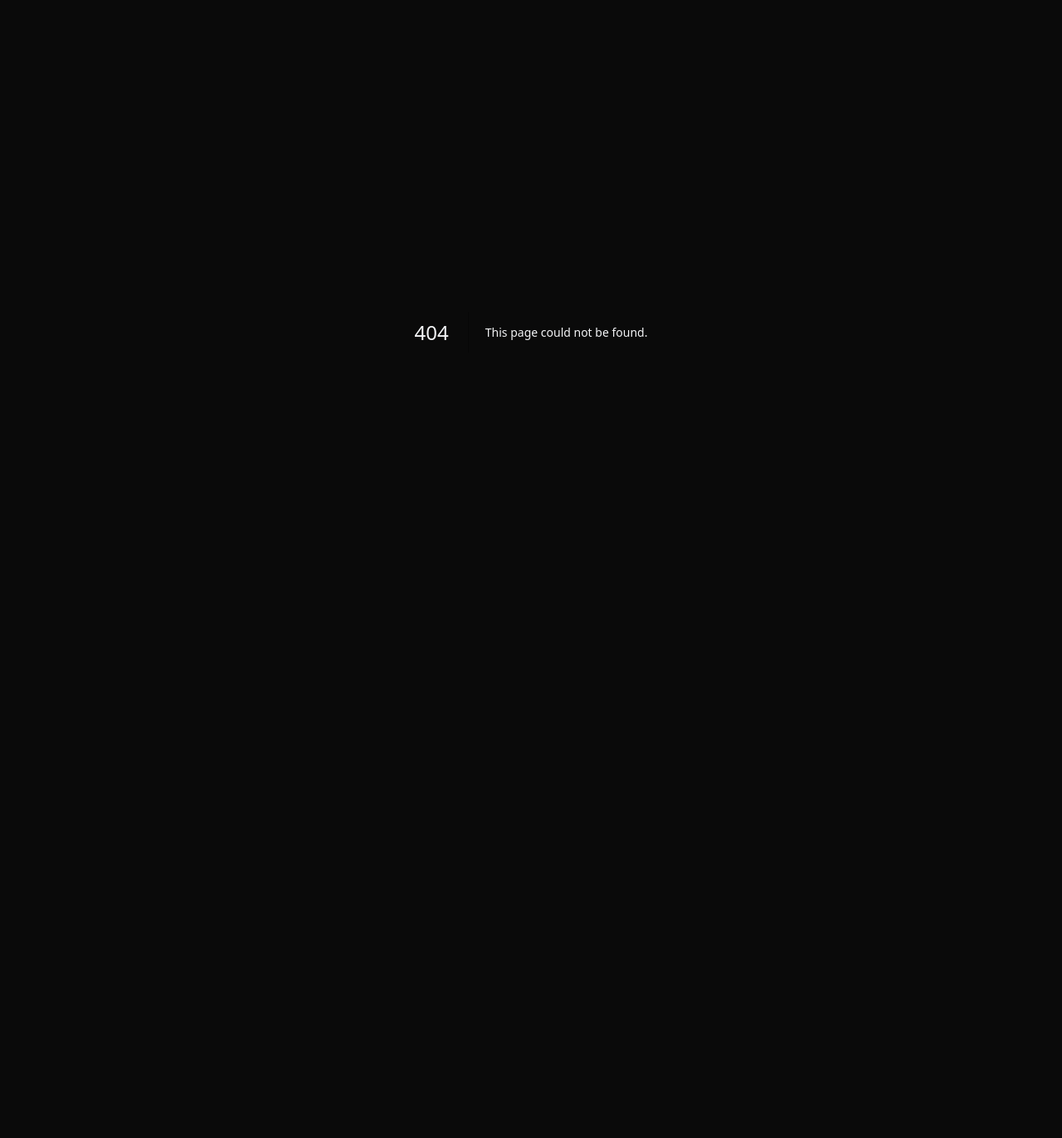
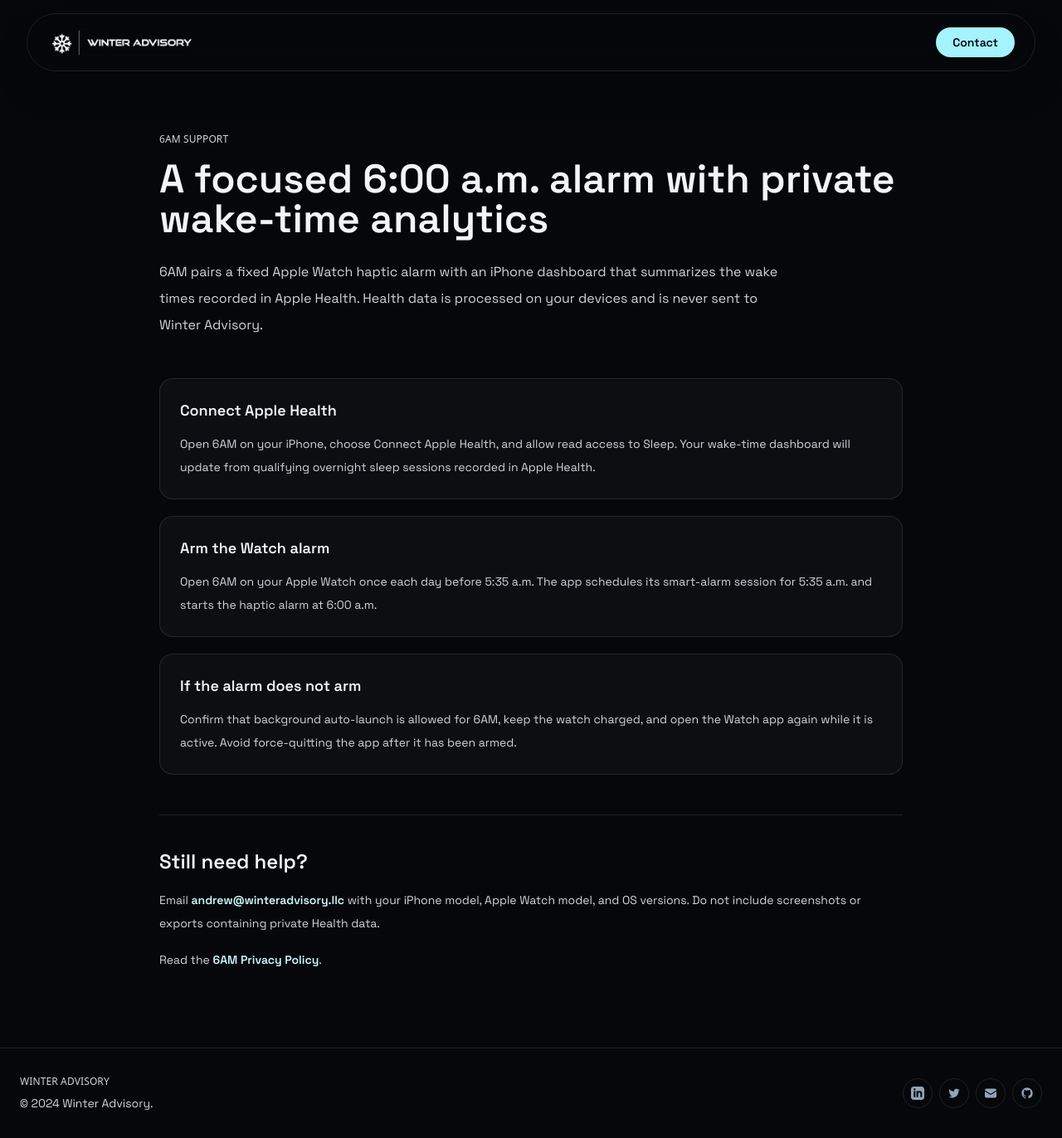
Before and after one commit to acwints/winter-advisory, a Next.js app: page /sixam in a window 1280 px wide. Before the commit this address had no page. Shown: the whole page at 83% size. Before the commit the page ends 800 px from the top, so only its background shows below. Built offline with nearby package versions, Linux system fonts and the light colour scheme; a web font is replaced by a local one.

Commit message:
Add SixAM support and privacy pages

```diff
--- a/src/app/sitemap.ts
+++ b/src/app/sitemap.ts
@@ -9,6 +9,14 @@
     url: 'https://winteradvisory.llc/contact',
     priority: 0.9,
   },
+  {
+    url: 'https://winteradvisory.llc/sixam',
+    priority: 0.7,
+  },
+  {
+    url: 'https://winteradvisory.llc/sixam/privacy',
+    priority: 0.5,
+  },
 ]
 
 export default function sitemap(): MetadataRoute.Sitemap {
--- /dev/null
+++ b/src/app/sixam/page.tsx
@@ -0,0 +1,101 @@
+import type { Metadata } from 'next'
+import Link from 'next/link'
+import { Footer } from '@/components/Footer'
+import { Header } from '@/components/Header'
+
+const url = 'https://winteradvisory.llc/sixam'
+
+export const metadata: Metadata = {
+  title: '6AM Support | Winter Advisory',
+  description:
+    'Setup help, troubleshooting, and privacy information for the 6AM iPhone and Apple Watch app.',
+  alternates: {
+    canonical: url,
+  },
+  openGraph: {
+    title: '6AM Support | Winter Advisory',
+    description:
+      'Setup help and troubleshooting for the private wake-time analytics and Apple Watch alarm app.',
+    url,
+    type: 'website',
+  },
+}
+
+const supportSections = [
+  {
+    title: 'Connect Apple Health',
+    body: 'Open 6AM on your iPhone, choose Connect Apple Health, and allow read access to Sleep. Your wake-time dashboard will update from qualifying overnight sleep sessions recorded in Apple Health.',
+  },
+  {
+    title: 'Arm the Watch alarm',
+    body: 'Open 6AM on your Apple Watch once each day before 5:35 a.m. The app schedules its smart-alarm session for 5:35 a.m. and starts the haptic alarm at 6:00 a.m.',
+  },
+  {
+    title: 'If the alarm does not arm',
+    body: 'Confirm that background auto-launch is allowed for 6AM, keep the watch charged, and open the Watch app again while it is active. Avoid force-quitting the app after it has been armed.',
+  },
+]
+
+export default function SixAMSupportPage() {
+  return (
+    <main className="min-h-screen overflow-hidden bg-[#05070a] text-slate-100">
+      <Header />
+
+      <section className="relative px-6 pb-20 pt-36 sm:pt-40 lg:px-8 lg:pb-24">
+        <div className="absolute inset-0 -z-10 bg-[radial-gradient(circle_at_72%_18%,rgba(103,232,249,0.1),transparent_38%),linear-gradient(135deg,#05070a_0%,#0d1b1e_52%,#111318_100%)]" />
+        <div className="mx-auto max-w-4xl">
+          <p className="font-microgramma text-xs uppercase text-cyan-200">
+            6AM Support
+          </p>
+          <h1 className="mt-4 text-4xl font-semibold text-white sm:text-5xl">
+            A focused 6:00 a.m. alarm with private wake-time analytics
+          </h1>
+          <p className="mt-6 max-w-3xl text-base leading-8 text-slate-300">
+            6AM pairs a fixed Apple Watch haptic alarm with an iPhone dashboard
+            that summarizes the wake times recorded in Apple Health. Health data
+            is processed on your devices and is never sent to Winter Advisory.
+          </p>
+
+          <div className="mt-12 grid gap-5">
+            {supportSections.map((section) => (
+              <section
+                key={section.title}
+                className="rounded-2xl border border-white/10 bg-white/[0.03] p-6"
+              >
+                <h2 className="text-lg font-semibold text-white">{section.title}</h2>
+                <p className="mt-3 text-sm leading-7 text-slate-400">{section.body}</p>
+              </section>
+            ))}
+          </div>
+
+          <section className="mt-12 border-t border-white/10 pt-10">
+            <h2 className="text-2xl font-semibold text-white">Still need help?</h2>
+            <p className="mt-4 text-sm leading-7 text-slate-400">
+              Email{' '}
+              <a
+                href="mailto:andrew@winteradvisory.llc"
+                className="font-semibold text-cyan-100 transition hover:text-white"
+              >
+                andrew@winteradvisory.llc
+              </a>{' '}
+              with your iPhone model, Apple Watch model, and OS versions. Do not
+              include screenshots or exports containing private Health data.
+            </p>
+            <p className="mt-5 text-sm text-slate-500">
+              Read the{' '}
+              <Link
+                href="/sixam/privacy"
+                className="font-semibold text-cyan-100 transition hover:text-white"
+              >
+                6AM Privacy Policy
+              </Link>
+              .
+            </p>
+          </section>
+        </div>
+      </section>
+
+      <Footer />
+    </main>
+  )
+}
--- /dev/null
+++ b/src/app/sixam/privacy/page.tsx
@@ -0,0 +1,103 @@
+import type { Metadata } from 'next'
+import Link from 'next/link'
+import { Footer } from '@/components/Footer'
+import { Header } from '@/components/Header'
+
+const url = 'https://winteradvisory.llc/sixam/privacy'
+
+export const metadata: Metadata = {
+  title: '6AM Privacy Policy | Winter Advisory',
+  description:
+    'How the 6AM iPhone and Apple Watch app handles Apple Health sleep data and alarm information.',
+  alternates: {
+    canonical: url,
+  },
+  openGraph: {
+    title: '6AM Privacy Policy | Winter Advisory',
+    description:
+      'How 6AM handles Apple Health sleep data and Apple Watch alarm information.',
+    url,
+    type: 'website',
+  },
+}
+
+const sections = [
+  {
+    title: 'Health data',
+    body: 'With your permission, 6AM reads Sleep Analysis data from Apple Health to calculate and display wake-time trends. This processing happens on your iPhone. 6AM does not write to or modify Apple Health data.',
+  },
+  {
+    title: 'Alarm information',
+    body: '6AM stores the next scheduled wake time locally on your Apple Watch so it can recover the alarm state. This information is not sent to Winter Advisory or any third party.',
+  },
+  {
+    title: 'Collection and sharing',
+    body: '6AM does not collect personal data, use third-party analytics, show advertising, track you across apps or websites, or send Health data to a server. Winter Advisory does not sell or share data from 6AM.',
+  },
+  {
+    title: 'Your control',
+    body: 'You can revoke 6AM’s access to Sleep data at any time in Apple Health settings. Removing the app deletes its locally stored app data in accordance with Apple’s platform behavior.',
+  },
+]
+
+export default function SixAMPrivacyPage() {
+  return (
+    <main className="min-h-screen overflow-hidden bg-[#05070a] text-slate-100">
+      <Header />
+
+      <section className="relative px-6 pb-20 pt-36 sm:pt-40 lg:px-8 lg:pb-24">
+        <div className="absolute inset-0 -z-10 bg-[radial-gradient(circle_at_72%_18%,rgba(103,232,249,0.1),transparent_38%),linear-gradient(135deg,#05070a_0%,#0d1b1e_52%,#111318_100%)]" />
+        <div className="mx-auto max-w-4xl">
+          <p className="font-microgramma text-xs uppercase text-cyan-200">
+            6AM Privacy
+          </p>
+          <h1 className="mt-4 text-4xl font-semibold text-white sm:text-5xl">
+            Privacy Policy
+          </h1>
+          <p className="mt-4 text-sm text-slate-500">Effective August 31, 2026</p>
+          <p className="mt-6 max-w-3xl text-base leading-8 text-slate-300">
+            6AM is designed so your sleep and wake information stays on your
+            devices. This policy explains the limited data access the app needs
+            to provide its features.
+          </p>
+
+          <div className="mt-12 space-y-10">
+            {sections.map((section) => (
+              <section key={section.title}>
+                <h2 className="text-xl font-semibold text-white">{section.title}</h2>
+                <p className="mt-3 text-sm leading-7 text-slate-400">{section.body}</p>
+              </section>
+            ))}
+
+            <section>
+              <h2 className="text-xl font-semibold text-white">Contact</h2>
+              <p className="mt-3 text-sm leading-7 text-slate-400">
+                Questions about this policy can be sent to{' '}
+                <a
+                  href="mailto:andrew@winteradvisory.llc"
+                  className="font-semibold text-cyan-100 transition hover:text-white"
+                >
+                  andrew@winteradvisory.llc
+                </a>
+                .
+              </p>
+            </section>
+          </div>
+
+          <p className="mt-12 border-t border-white/10 pt-8 text-sm text-slate-500">
+            Return to{' '}
+            <Link
+              href="/sixam"
+              className="font-semibold text-cyan-100 transition hover:text-white"
+            >
+              6AM Support
+            </Link>
+            .
+          </p>
+        </div>
+      </section>
+
+      <Footer />
+    </main>
+  )
+}
```
